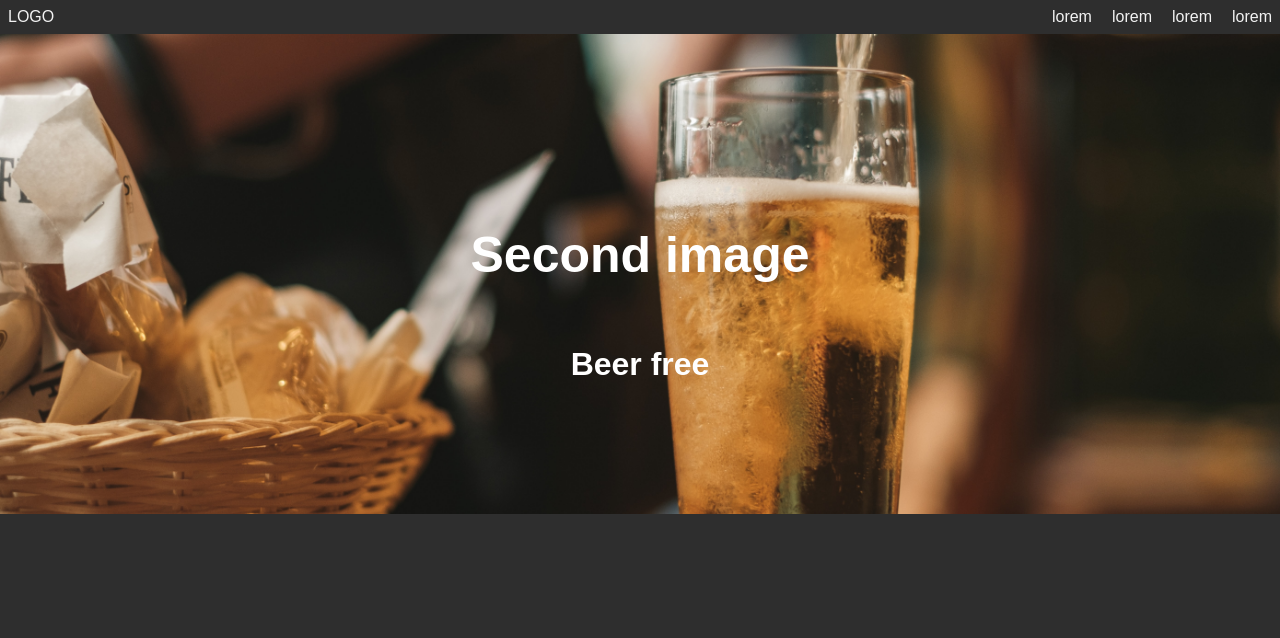
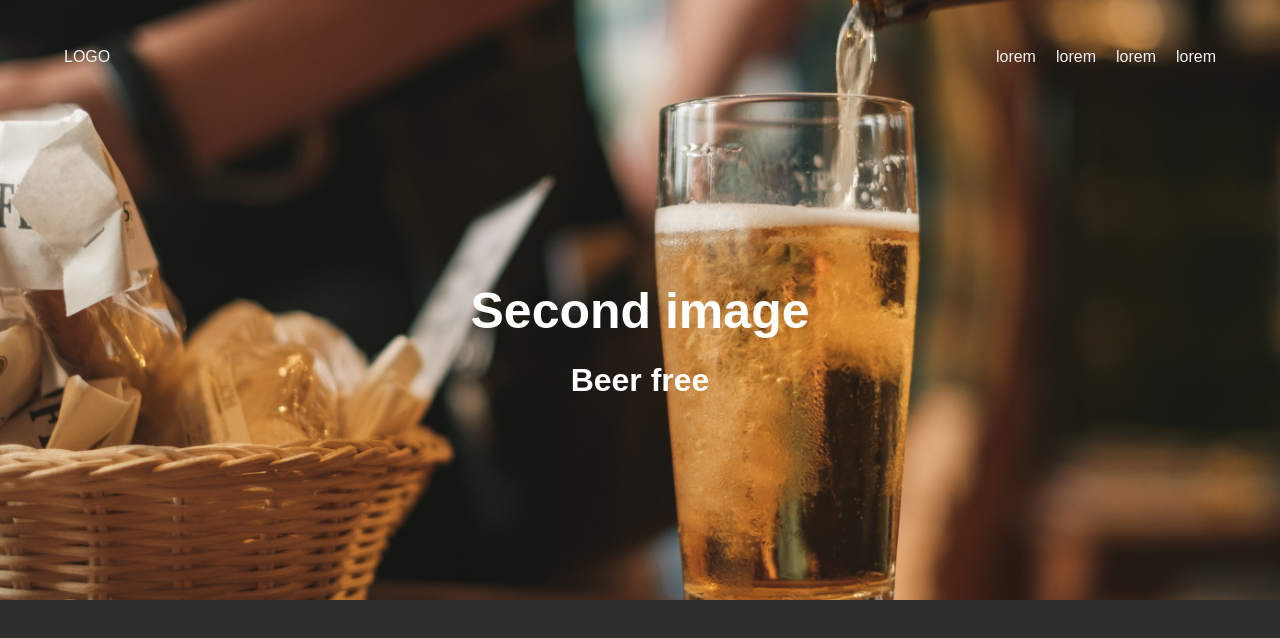
Before and after one commit to bruflor/cityguide, a React (Vite) app: page / in a window 1280 px wide. Shown: the top 638 px of the page. Built offline with nearby package versions, Linux system fonts and the light colour scheme.

Commit message:
nav and banner together

```diff
--- a/src/App.css
+++ b/src/App.css
@@ -5,3 +5,7 @@ body {
   font-family: Arial, Helvetica, sans-serif;
   margin: 0;
 }
+
+.headerContainer {
+  position: relative;
+}
--- a/src/App.tsx
+++ b/src/App.tsx
@@ -9,9 +9,9 @@ function App() {
 
   return (
     <div className="App">
-      <div>
+      <div className="headerContainer">
+        <Banner />
         <Navbar />
-        <Banner />
       </div>
     </div>
   );
--- a/src/components/banner/Banner.tsx
+++ b/src/components/banner/Banner.tsx
@@ -2,11 +2,8 @@ import { useEffect, useState } from "react";
 import { SliderContent } from "./SliderContent";
 import { Arrows } from "./Arrows";
 import imageSlider from "./imageSlider";
-import { Dots } from "./Dots";
 
-import "./styles.css";
-
-// import { BannerSlider } from "./style";
+import { BannerSlider } from "./style";
 
 const len = imageSlider.length - 1;
 
@@ -21,8 +18,7 @@ export const Banner = (props: any) => {
   }, [activeIndex]);
 
   return (
-    // <BannerSlider>
-    <div className="slider-container">
+    <BannerSlider>
       <SliderContent activeIndex={activeIndex} imageSlider={imageSlider} />
       <Arrows
         prevSlide={() =>
@@ -32,14 +28,6 @@ export const Banner = (props: any) => {
           setActiveIndex(activeIndex === len ? 0 : activeIndex + 1)
         }
       />
-      <Dots
-        activeIndex={activeIndex}
-        imageSlider={imageSlider}
-        onClick={(activeIndex: any) => {
-          setActiveIndex(activeIndex);
-        }}
-      />
-    </div>
-    // </BannerSlider>
+    </BannerSlider>
   );
 };
--- a/src/components/banner/Dots.tsx
+++ b/src/components/banner/Dots.tsx
@@ -1,3 +1,5 @@
+import { Circle } from "phosphor-react";
+
 export const Dots = ({ activeIndex, onclick, imageSlider }: any) => {
   return (
     <div className="all-dots">
@@ -8,7 +10,9 @@ export const Dots = ({ activeIndex, onclick, imageSlider }: any) => {
           onClick={() => {
             onclick(index);
           }}
-        ></span>;
+        >
+          <Circle />
+        </span>;
       })}
     </div>
   );
--- a/src/components/banner/imageSlider.tsx
+++ b/src/components/banner/imageSlider.tsx
@@ -1,6 +1,6 @@
 import img1 from "../../assets/1.jpg";
 import img2 from "../../assets/2.jpg";
-import img3 from "../../assets/3.png";
+import img3 from "../../assets/3.jpg";
 
 export default [
   {
--- a/src/components/banner/style.ts
+++ b/src/components/banner/style.ts
@@ -1,18 +1,58 @@
 import styled from "styled-components";
 
+let slideHeight = "600px";
+let slideWidth = "100%";
+
 export const BannerSlider = styled.div`
-  height: 400px;
-  width: 100vw;
-  position: relative;
+  box-sizing: border-box;
+  margin: 0;
+  height: ${slideHeight};
+  width: ${slideWidth};
+  position: absolute;
   margin: auto;
   overflow: hidden;
-`;
 
-export const ArrowsContainer = styled.div`
-  .next {
-    right: 0;
-    border-radius: 5px 0px 0px 5px;
+  .active {
+    display: inline-block;
   }
+
+  .inactive {
+    display: none;
+  }
+
+  .slides {
+    height: ${slideHeight};
+    width: ${slideWidth};
+    position: relative;
+    justify-content: center;
+    align-items: center;
+  }
+
+  .slide-image {
+    width: 100%;
+    height: 100%;
+    position: absolute;
+    object-fit: cover;
+  }
+
+  .slide-title,
+  .slide-text {
+    width: 100%;
+    height: 100%;
+    color: white;
+    font-size: 50px;
+    position: absolute;
+    text-align: center;
+    top: 40%;
+    z-index: 10;
+    box-shadow: 5px;
+  }
+
+  .slide-text {
+    top: 55%;
+    font-size: 2rem;
+  }
+
   .prev,
   .next {
     color: transparent;
@@ -21,98 +61,67 @@ export const ArrowsContainer = styled.div`
     position: absolute;
     top: 50%;
     width: auto;
-    padding: 1rem;
+    padding: 0.5rem;
     margin-top: -3rem;
     font-size: 40px;
     font-weight: bold;
     border-radius: 0px 5px 5px 0px;
   }
+
+  & .prev:hover,
+  .next:hover {
+    color: black;
+  }
+
+  & :hover .prev:hover,
+  :hover .next:hover {
+    color: white;
+    background-color: rgba(0, 0, 0, 0.6);
+    transition: all 0.5s ease-in;
+  }
+
+  .next {
+    right: 0;
+    border-radius: 5px 0px 0px 5px;
+  }
+  /*
+  .all-dots {
+    width: 100%;
+    height: 100%;
+    position: absolute;
+    display: flex;
+    top: 85%;
+    justify-content: center;
+    z-index: 200;
+  } */
+
+  /* .dot {
+    cursor: pointer;
+    height: 1.5rem;
+    width: 1.5rem;
+    margin: 0px 3px;
+    background-color: transparent;
+    border-radius: 50%;
+    display: inline-block;
+  } */
+
+  /* &:hover .dot:hover {
+    background-color: rgba(255, 255, 255, 0.5);
+  } */
+
+  /* .active-dot {
+    background-color: rgba(255, 255, 255, 0.5);
+  } */
+  /*
+  & :hover .dot {
+    background-color: rgba(0, 0, 0, 0.3);
+  }
+
+  & :hover .active-dot {
+    background-color: rgba(255, 255, 255, 0.5);
+  } */
+
+  /* .play-pause {
+    color: black;
+  } */
 `;
-
-// &:hover .prev,
-// .slider-container:hover .next {
-//   color: black;
-// }
-
-// .slider-container:hover .prev:hover,
-// .slider-container:hover .next:hover {
-//   color: white;
-//   background-color: rgba(0, 0, 0, 0.6);
-//   transition: all 0.5s ease-in;
-// }
-
-// .slider-container:hover .dot:hover {
-//   background-color: rgba(255, 255, 255, 0.5);
-// }
-
-// .slider-container:hover .dot {
-//   background-color: rgba(0, 0, 0, 0.3);
-// }
-// .slider-container:hover .active-dot {
-//   background-color: rgba(255, 255, 255, 0.5);
-// }
-//   .play-pause {
-//     color: black;
-//   }
-// .active-dot {
-//   background-color: rgba(255, 255, 255, 0.5);
-// }
-
-// .all-dots {
-//   width: 100%;
-//   height: 100%;
-//   position: absolute;
-//   display: flex;
-//   top: 85%;
-//   justify-content: center;
-//   z-index: 200;
-// }
-
-// .dot {
-//   cursor: pointer;
-//   height: 1.5rem;
-//   width: 1.5rem;
-//   margin: 0px 3px;
-//   background-color: transparent;
-//   /* background-color: rgba(0, 0, 0, 0.3); */
-//   border-radius: 50%;
-//   display: inline-block;
-// }
-
-// .active {
-//   display: inline-block;
-// }
-
-// .inactive {
-//   display: none;
-// }
-
-// .slides {
-//   height: 400px;
-//   width: 100vw;
-//   position: relative;
-// }
-
-// .slide-image {
-//   width: 100%;
-//   height: 100%;
-//   position: absolute;
-//   object-fit: cover;
-// }
-
-// .slide-title,
-// .slide-text {
-//   width: 100%;
-//   height: 100%;
-//   color: white;
-//   font-size: 50px;
-//   position: absolute;
-//   text-align: center;
-//   top: 40%;
-//   z-index: 10;
-// }
-
-// .slide-text {
-//   top: 65%;
-//   font-size: 2rem;
-// }
--- a/src/components/banner/styles.css
+++ /dev/null
@@ -1,127 +0,0 @@
-* {
-  box-sizing: border-box;
-  margin: 0;
-}
-
-:root {
-  --heights: 60vh;
-  --widths: 100%;
-}
-
-.slider-container {
-  height: var(--heights);
-  width: var(--widths);
-  position: relative;
-  margin: auto;
-  overflow: hidden;
-}
-
-.active {
-  display: inline-block;
-}
-
-.inactive {
-  display: none;
-}
-
-.slides {
-  height: var(--heights);
-  width: var(--widths);
-  position: relative;
-}
-
-.slide-image {
-  width: 100%;
-  height: 100%;
-  position: absolute;
-  object-fit: cover;
-}
-
-.slide-title,
-.slide-text {
-  width: 100%;
-  height: 100%;
-  color: white;
-  font-size: 50px;
-  position: absolute;
-  text-align: center;
-  top: 40%;
-  z-index: 10;
-}
-
-.slide-text {
-  top: 65%;
-  font-size: 2rem;
-}
-
-.prev,
-.next {
-  color: transparent;
-  cursor: pointer;
-  z-index: 100;
-  position: absolute;
-  top: 50%;
-  width: auto;
-  padding: 1rem;
-  margin-top: -3rem;
-  font-size: 40px;
-  font-weight: bold;
-  border-radius: 0px 5px 5px 0px;
-}
-
-.slider-container:hover .prev,
-.slider-container:hover .next {
-  color: black;
-}
-
-.slider-container:hover .prev:hover,
-.slider-container:hover .next:hover {
-  color: white;
-  background-color: rgba(0, 0, 0, 0.6);
-  transition: all 0.5s ease-in;
-}
-
-.next {
-  right: 0;
-  border-radius: 5px 0px 0px 5px;
-}
-
-.all-dots {
-  width: 100%;
-  height: 100%;
-  position: absolute;
-  display: flex;
-  top: 85%;
-  justify-content: center;
-  z-index: 200;
-}
-
-.dot {
-  cursor: pointer;
-  height: 1.5rem;
-  width: 1.5rem;
-  margin: 0px 3px;
-  background-color: transparent;
-  /* background-color: rgba(0, 0, 0, 0.3); */
-  border-radius: 50%;
-  display: inline-block;
-}
-
-.slider-container:hover .dot:hover {
-  background-color: rgba(255, 255, 255, 0.5);
-}
-
-/* .active-dot {
-    background-color: rgba(255, 255, 255, 0.5);
-  } */
-
-.slider-container:hover .dot {
-  background-color: rgba(0, 0, 0, 0.3);
-}
-.slider-container:hover .active-dot {
-  background-color: rgba(255, 255, 255, 0.5);
-}
-
-.play-pause {
-  color: black;
-}
--- a/src/components/navegation/style.ts
+++ b/src/components/navegation/style.ts
@@ -1,14 +1,24 @@
 import styled from "styled-components";
 
 export const NavbarContainer = styled.nav`
-  /* position: absolute; */
+  position: absolute;
+  display: flex;
+  width: 100%;
+  /* height: 100px; */
+  padding-top: 32px;
+  align-items: center;
 
-  padding: 8px;
-  display: flex;
-  justify-content: space-between;
+  /* justify-content: space-between; */
   gap: 20px;
+  & > p {
+    width: 20%;
+    padding-left: 64px;
+  }
   & div {
+    width: 70%;
     display: flex;
     gap: 20px;
+    justify-content: flex-end;
+    padding-right: 64px;
   }
 `;
```
Also changed, not shown: src/assets/3.jpg (added), 1 other file (tests, documents, lock files or other folders).
